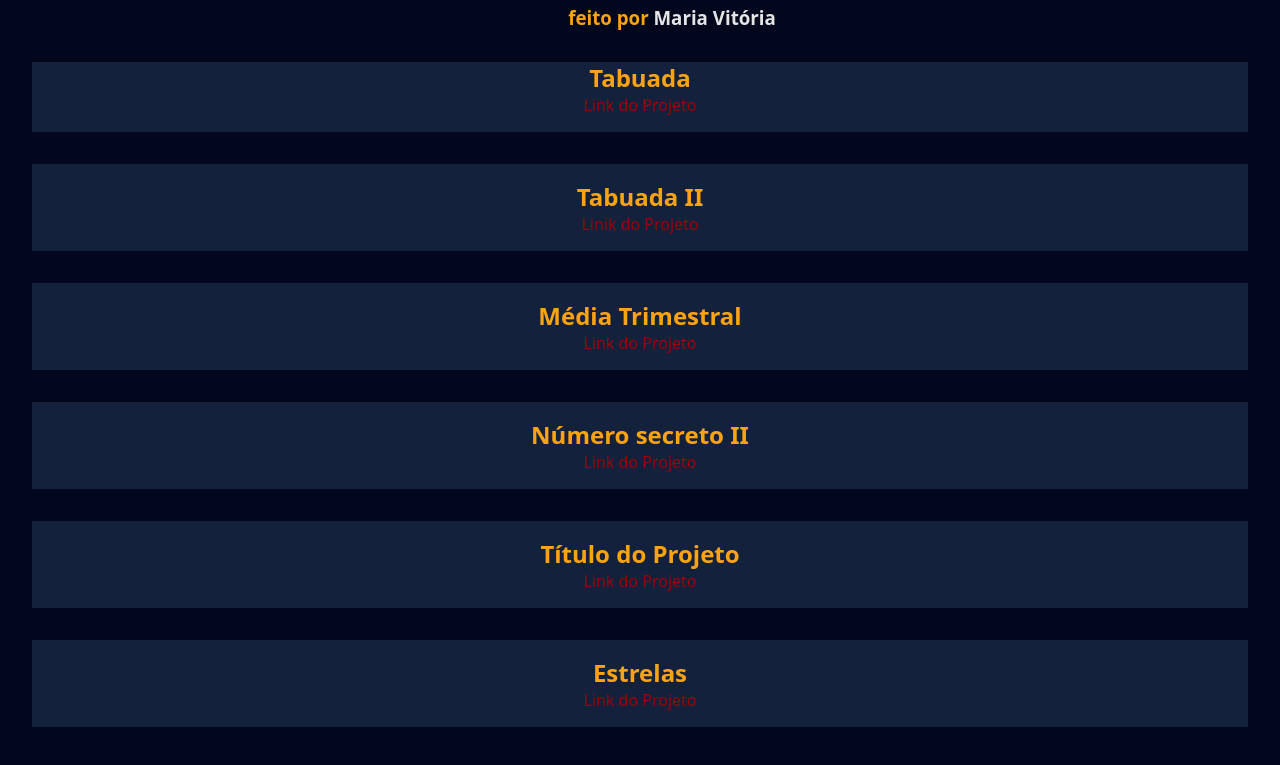
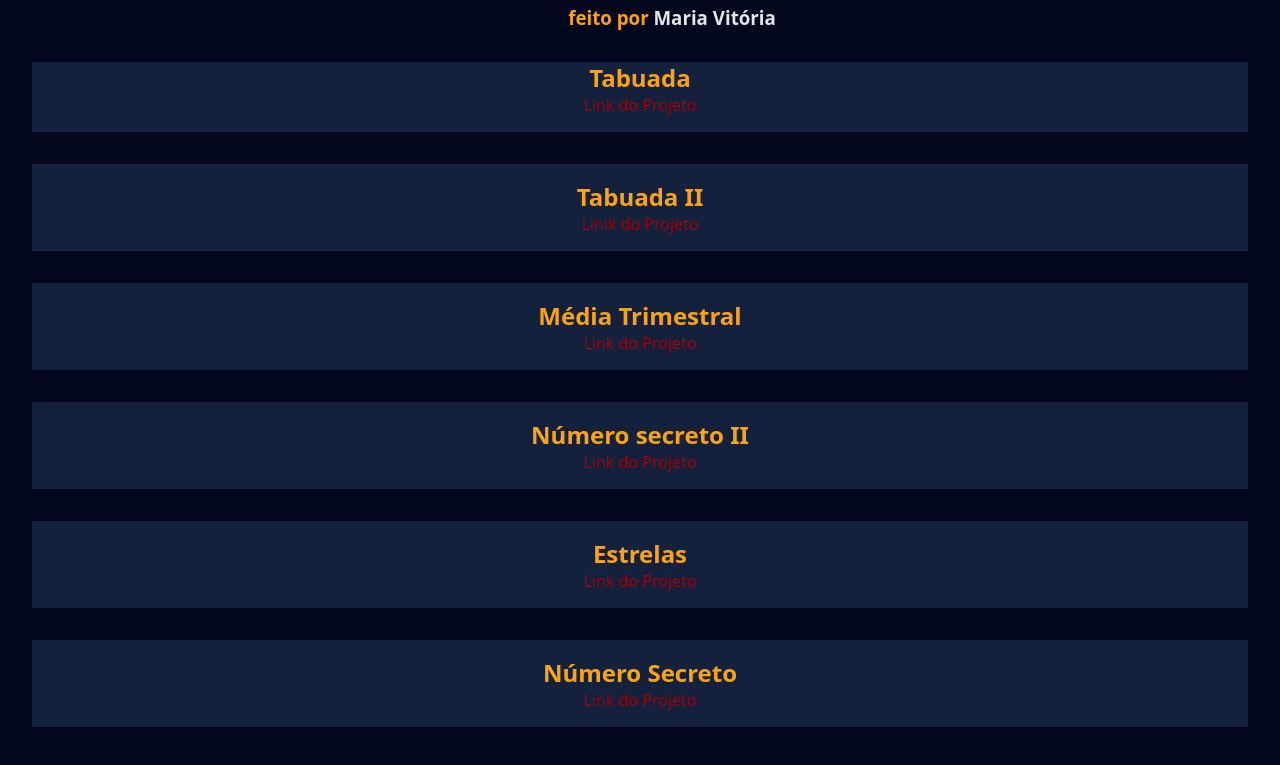
Before and after one commit to manoeldecalcinha/java-script-e-html, a plain HTML site: page index.html in a window 1280 px wide. Shown: the part 738-1503 px from the top of the page. Drawn offline with Linux system fonts and the light colour scheme; a web font is replaced by a local one.

Commit message:
Add files via upload

```diff
--- a/index.html
+++ b/index.html
@@ -58,15 +58,17 @@
                 <a href="programa09.html">Link do Projeto</a>
             </div>
 
-            <div class="cartao">
-                <h2>Título do Projeto</h2>
-                <a href="#">Link do Projeto</a>
-            </div>
 
             <div class="cartao">
                 <h2>Estrelas</h2>
                 <a href="programa10.html">Link do Projeto</a>
             </div>
+
+            <div class="cartao ultimo-cartao">
+                <h2>Número Secreto</h2>
+                <a href="numeroSecreto.html">Link do Projeto</a>
+            </div>
+
         </section>
     </main>
     <footer>
--- a/style.css
+++ b/style.css
@@ -53,6 +53,9 @@ header h1{
 .cartao a{
     text-decoration: none;
     color: var(--vermelho);
+}
+.ultimo-cartao{
+       margin-bottom: 5em;
 
 }
 footer{
```
